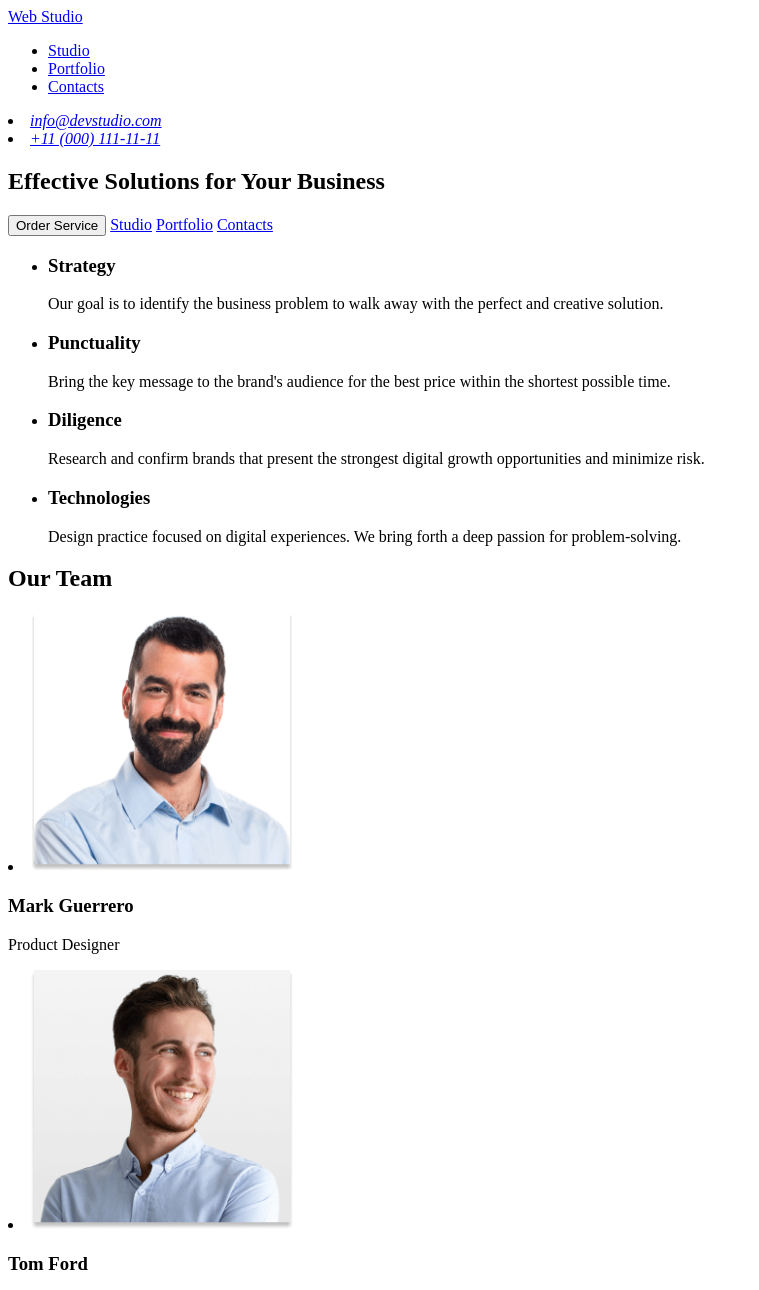
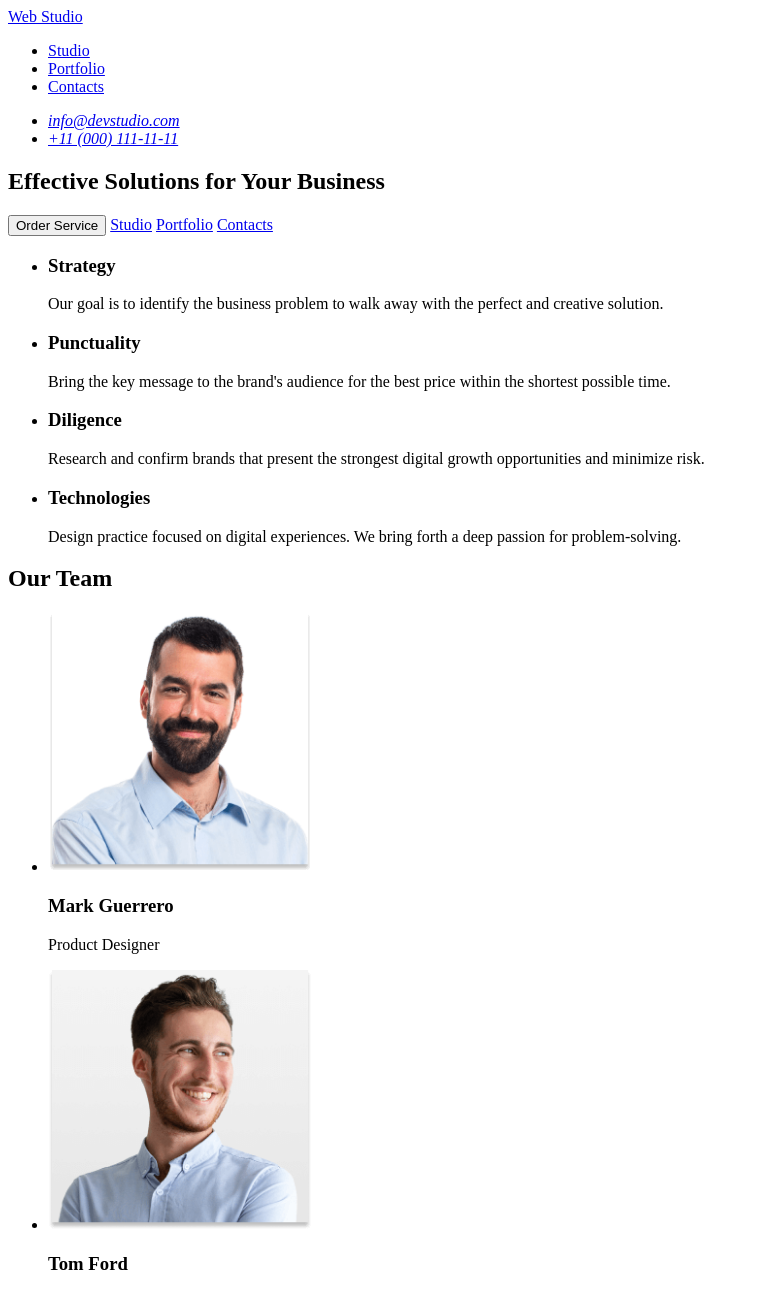
Before and after one commit to RomanMkrtumov/goit-markup-hw-0-1, a plain HTML site: page index.html in a window 1280 px wide. Shown: the top 1290 px of the page, without its empty margins (0-759 px from the left). Drawn offline with Linux system fonts and the light colour scheme.

Commit message:
Update index.html

```diff
--- a/index.html
+++ b/index.html
@@ -23,21 +23,24 @@
       </ul>
     </nav>
     <address>
+      <ul>
+        <li> <a href="mailto:info@devstudio.com">info@devstudio.com</a></li>
+        <li><a href="tel:+1100011111111">+11 (000) 111-11-11</a></li>
 
-      <li> <a href="mailto:info@devstudio.com">info@devstudio.com</a> </li>
-      <li> <a href="tel:+11 (000) 111-11-11">+11 (000) 111-11-11</a></li>
       </ul>
     </address>
+
   </header>
   <main>
     <!-- HERO IMAGE -->
     <section>
       <h1>Effective Solutions
         for Your Business</h1>
-      <button type="Order Service">Order Service</button>
+      <button type="button">Order Service</button>
       <a href="Studio">Studio</a>
       <a href="Portfolio">Portfolio</a>
       <a href="Contacts">Contacts</a>
+
     </section>
     <!-- Four needs -->
     <section>
@@ -66,6 +69,7 @@
     <!-- Our Team -->
     <section>
       <h2>Our Team</h2>
+      <ul>
         <li>
           <img src="./images/Mark_Guerrero.png" alt="Mark_Guerrero" width="264" height="260">
           <h3>Mark Guerrero</h3>
@@ -78,15 +82,17 @@
         </li>
         <li>
           <img src="./images/Camila_Garcia.png" alt="Camila_Garcia" width="264" height="260">
-      </li>
           <h3>Camila Garcia</h3>
           <p>Marketing</p>
+        </li>
         <li>
           <img src="./images/Daniel_Wilson.png" alt="Daniel_Wilson" width="264" height="260">
           <h3>Daniel Wilson</h3>
           <p>UI Designer</p>
         </li>
+      </ul>
     </section>
+
   </main>
   <footer>
     <a href="./index.html">Web
```
Lines whose indentation alone changed are shown as unchanged.
